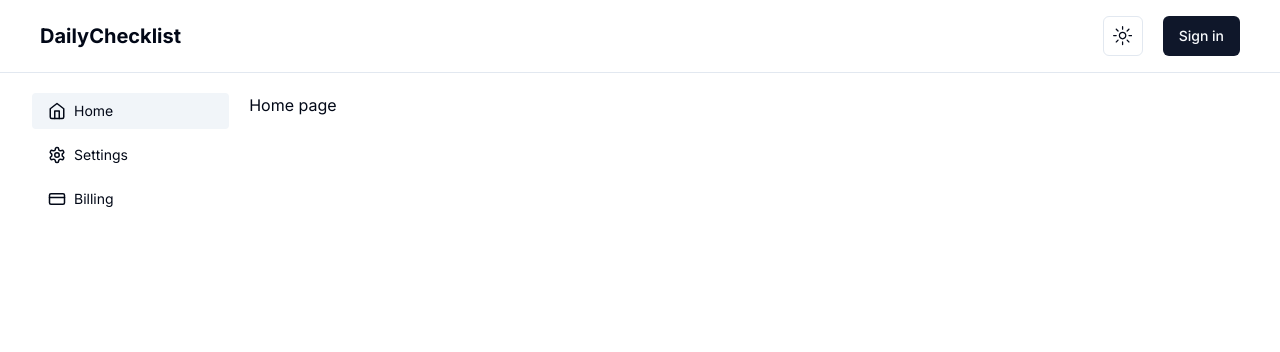
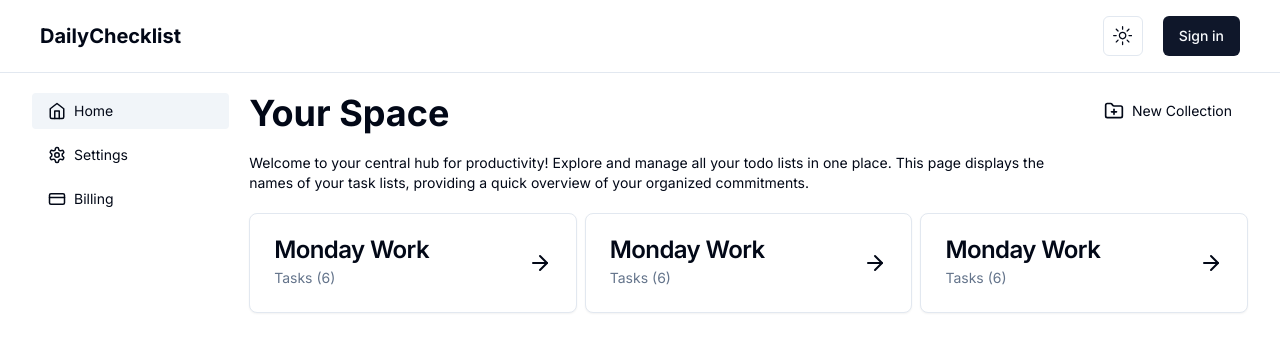
Before and after one commit to peterpardo/daily-checklist, a Next.js app: page /home in a window 1280 px wide. Shown: the top 352 px of the page. Built offline with nearby package versions, Linux system fonts and the light colour scheme; no server answers.

Commit message:
feat: layout home page

```diff
--- a/app/home/page.tsx
+++ b/app/home/page.tsx
@@ -1,3 +1,28 @@
+import HomeCard from '@/components/HomeCard';
+import { FolderPlus } from 'lucide-react';
+
 export default function HomePage() {
-  return <div>Home page</div>;
+  return (
+    <div className="space-y-5">
+      <div className="flex flex-col gap-y-3 items-start md:flex-row justify-between">
+        <h1 className="font-bold text-4xl">Your Space</h1>
+        <div className="flex items-center gap-x-2 rounded cursor-pointer text-sm py-2 px-4 w-max transition ease-in hover:bg-accent">
+          <FolderPlus size={20} />
+          New Collection
+        </div>
+      </div>
+
+      <p className="text-sm max-w-[50rem]">
+        Welcome to your central hub for productivity! Explore and manage all
+        your todo lists in one place. This page displays the names of your task
+        lists, providing a quick overview of your organized commitments.
+      </p>
+
+      <div className="grid grid-cols-1 lg:grid-cols-2 xl:grid-cols-3 gap-2">
+        <HomeCard />
+        <HomeCard />
+        <HomeCard />
+      </div>
+    </div>
+  );
 }
--- /dev/null
+++ b/components/HomeCard.tsx
@@ -0,0 +1,24 @@
+import {
+  Card,
+  CardDescription,
+  CardHeader,
+  CardTitle,
+} from '@/components/ui/card';
+import { ArrowRight } from 'lucide-react';
+
+export default function HomeCard() {
+  return (
+    <Card className="transition cursor-pointer hover:bg-accent">
+      <div className="flex items-center justify-between">
+        <CardHeader>
+          <CardTitle>Monday Work</CardTitle>
+          <CardDescription>Tasks (6)</CardDescription>
+        </CardHeader>
+
+        <div className="p-6">
+          <ArrowRight />
+        </div>
+      </div>
+    </Card>
+  );
+}
--- /dev/null
+++ b/components/ui/card.tsx
@@ -0,0 +1,79 @@
+import * as React from "react"
+
+import { cn } from "@/lib/utils"
+
+const Card = React.forwardRef<
+  HTMLDivElement,
+  React.HTMLAttributes<HTMLDivElement>
+>(({ className, ...props }, ref) => (
+  <div
+    ref={ref}
+    className={cn(
+      "rounded-lg border bg-card text-card-foreground shadow-sm",
+      className
+    )}
+    {...props}
+  />
+))
+Card.displayName = "Card"
+
+const CardHeader = React.forwardRef<
+  HTMLDivElement,
+  React.HTMLAttributes<HTMLDivElement>
+>(({ className, ...props }, ref) => (
+  <div
+    ref={ref}
+    className={cn("flex flex-col space-y-1.5 p-6", className)}
+    {...props}
+  />
+))
+CardHeader.displayName = "CardHeader"
+
+const CardTitle = React.forwardRef<
+  HTMLParagraphElement,
+  React.HTMLAttributes<HTMLHeadingElement>
+>(({ className, ...props }, ref) => (
+  <h3
+    ref={ref}
+    className={cn(
+      "text-2xl font-semibold leading-none tracking-tight",
+      className
+    )}
+    {...props}
+  />
+))
+CardTitle.displayName = "CardTitle"
+
+const CardDescription = React.forwardRef<
+  HTMLParagraphElement,
+  React.HTMLAttributes<HTMLParagraphElement>
+>(({ className, ...props }, ref) => (
+  <p
+    ref={ref}
+    className={cn("text-sm text-muted-foreground", className)}
+    {...props}
+  />
+))
+CardDescription.displayName = "CardDescription"
+
+const CardContent = React.forwardRef<
+  HTMLDivElement,
+  React.HTMLAttributes<HTMLDivElement>
+>(({ className, ...props }, ref) => (
+  <div ref={ref} className={cn("p-6 pt-0", className)} {...props} />
+))
+CardContent.displayName = "CardContent"
+
+const CardFooter = React.forwardRef<
+  HTMLDivElement,
+  React.HTMLAttributes<HTMLDivElement>
+>(({ className, ...props }, ref) => (
+  <div
+    ref={ref}
+    className={cn("flex items-center p-6 pt-0", className)}
+    {...props}
+  />
+))
+CardFooter.displayName = "CardFooter"
+
+export { Card, CardHeader, CardFooter, CardTitle, CardDescription, CardContent }
```
